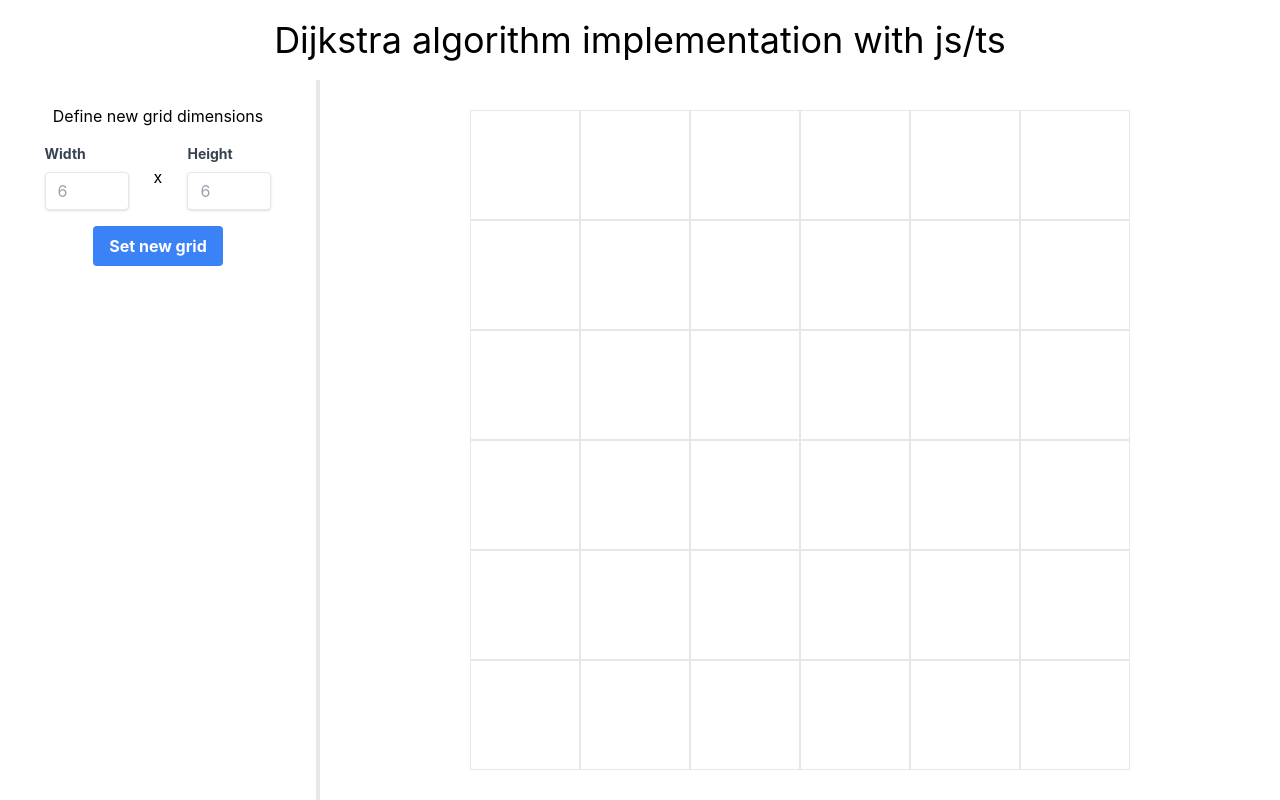
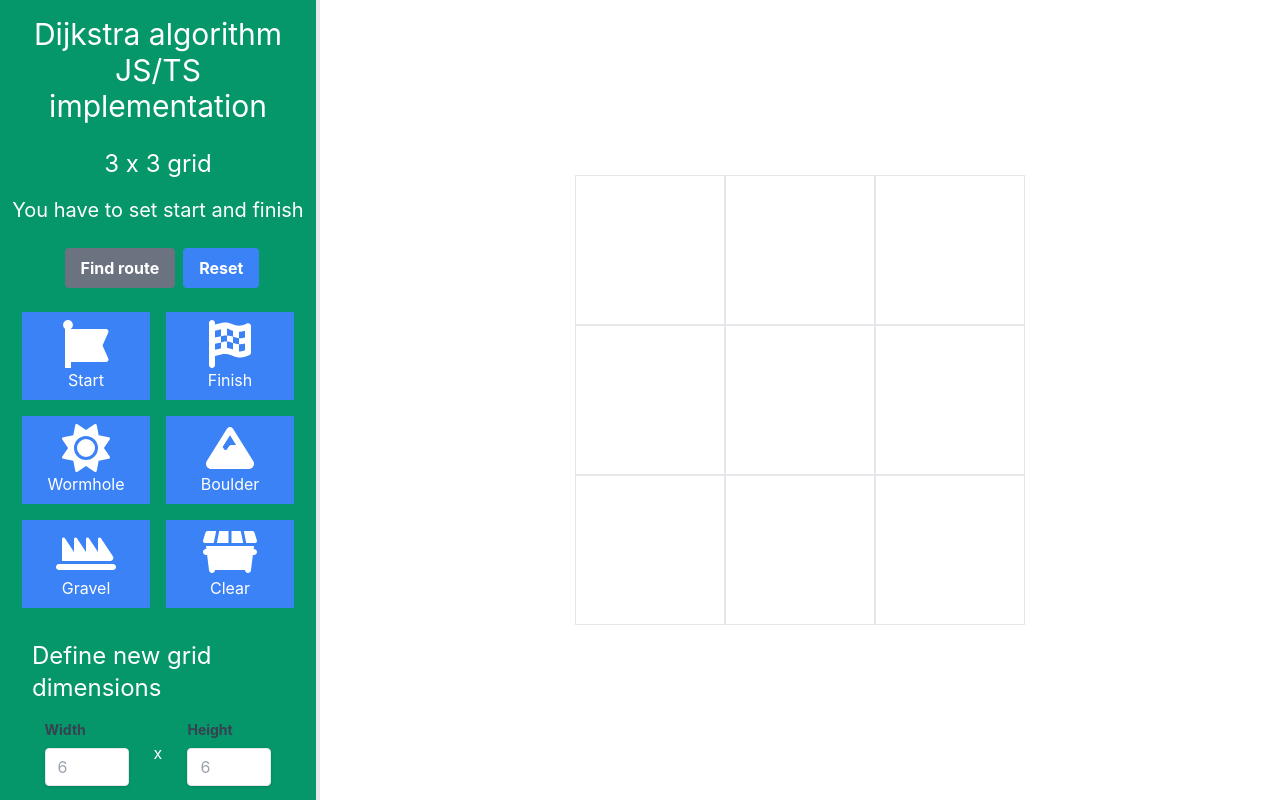
Before and after one commit to mishaszu/DijkstraJS-example, a React (Create React App) app: page / in a window 1280 px wide. Built offline with nearby package versions, Linux system fonts and the light colour scheme.

Commit message:
Basic UI & UX

```diff
--- a/package.json
+++ b/package.json
@@ -3,6 +3,9 @@
   "version": "0.1.0",
   "private": true,
   "dependencies": {
+    "@fortawesome/fontawesome-svg-core": "^6.1.1",
+    "@fortawesome/free-solid-svg-icons": "^6.1.1",
+    "@fortawesome/react-fontawesome": "^0.1.18",
     "@testing-library/jest-dom": "^5.16.3",
     "@testing-library/react": "^12.1.4",
     "@testing-library/user-event": "^13.5.0",
--- a/src/App.tsx
+++ b/src/App.tsx
@@ -1,11 +1,42 @@
-import React, {useState} from 'react';
-import logo from './logo.svg';
+import React, {useEffect, useState} from 'react';
 import './App.css';
-import {Graph} from './utils/graph';
+import {Graph, Kind} from './utils/graph';
 import {Grid} from './components/Grid';
+import {faDumpster, faFlagCheckered, faFontAwesome, faMountain, faRoadSpikes, faSun} from '@fortawesome/free-solid-svg-icons';
+import {ButtonPicker} from './components/ButtonPicker';
+import {dijkstra, dijkstraOutput} from './utils/dijkstra'
+
+export enum Mode {
+  None,
+  Start,
+  Finish,
+  Boulder,
+  Gravel,
+  Wormhole,
+  Clear
+}
 
 function App() {
-  const [graph, setGraph] = useState(new Graph(6, 6))
+  const [graph, setGraph] = useState(new Graph(3, 3))
+  const [pathResult, setPathResult] = useState({
+    time: null,
+    result: null,
+  } as {
+    time: number | null,
+    result: dijkstraOutput | null
+  })
+  const [mode, setMode] = useState(Mode.None)
+
+  const reset = (withGraph = false) => {
+    if (withGraph) {
+      graph.cells.forEach(c => {c.kind = Kind.Regular})
+      setGraph(Object.create(graph))
+    }
+    setPathResult({
+      time: null,
+      result: null
+    })
+  }
 
   const onSubmit = (event: React.FormEvent<HTMLFormElement>) => {
     event.preventDefault()
@@ -13,7 +44,6 @@ function App() {
     const width = Number(event.target.widthInput.value);
     // @ts-ignore
     const height = Number(event.target.heightInput.value);
-    console.log(!!width, !!height)
     if (!width && !height) {
       setGraph(new Graph(6, 6))
     }
@@ -22,17 +52,120 @@ function App() {
     } else {
       setGraph(new Graph(width, height))
     }
+    reset()
+  }
+
+
+  const updateGraph = (id: string) => {
+    switch (mode) {
+      case Mode.Start:
+        graph.setStart(id)
+        break
+      case Mode.Finish:
+        graph.setFinish(id)
+        break
+      case Mode.Boulder:
+        graph.setBoulder(id)
+        break
+      case Mode.Gravel:
+        graph.setGravel(id)
+        break
+      case Mode.Wormhole:
+        graph.setWormhole(id)
+        break
+      case Mode.Clear:
+        graph.setRoad(id)
+        break
+      default:
+        break
+    }
+    setGraph(Object.create(graph))
+  }
+
+  const canRun = !!graph.findCellByKind(Kind.Start) && !!graph.findCellByKind(Kind.Finish)
+
+  const modeClick = (mode: Mode) => (_: React.MouseEvent<HTMLDivElement, MouseEvent>) => {
+    setMode(old => {
+      if (old === mode) {
+        return Mode.None
+      } else {
+        return mode
+      }
+    })
+  }
+
+  const runDijkstra = () => {
+    const start = window.performance.now();
+    dijkstra(graph).then(result => {
+      const end = window.performance.now();
+      const time = end - start;
+      setPathResult({
+        time,
+        result
+      })
+    })
   }
 
   return (
     <>
-      <header className="flex items-center justify-center h-1-10">
-        <h1 className="text-4xl text-center">Dijkstra algorithm implementation with js/ts</h1>
-      </header>
-      <main className="flex items-center w-full align-center h-9-10">
-        <div className="w-1/4 h-full border-r-4">
+      <main className="flex items-center w-full h-full align-center">
+        <div className="flex flex-col justify-between w-1/4 h-full text-white border-r-4 bg-emerald-600">
+          <h1 className="my-4 text-3xl text-center">Dijkstra algorithm <span className="block">JS/TS</span>implementation</h1>
+          <div className="flex flex-col items-center">
+            <p className="my-2 text-2xl">{graph.width} x {graph.height} grid</p>
+            {
+              !canRun &&
+              <p className="my-2 text-xl">You have to set start and finish</p>
+            }
+            {
+              pathResult.time &&
+              <p className="my-2">{`Found path in ${pathResult.time}ms`}</p>
+            }
+            <div>
+              <button onClick={_ => runDijkstra()} className={`px-4 py-2 my-4 mx-2 font-bold text-white rounded cursor-pointer ${canRun ? "bg-blue-500 hover:bg-blue-700" : "bg-gray-500"}`} disabled={!canRun}>Find route</button>
+              <button onClick={_ => reset(true)} className={`px-4 py-2 my-4 font-bold text-white rounded cursor-pointer bg-blue-500 hover:bg-blue-700`}>Reset</button>
+            </div>
+          </div>
+          <div className="flex flex-wrap justify-center">
+            <ButtonPicker
+              onClick={modeClick(Mode.Start)}
+              text="Start"
+              selected={mode === Mode.Start}
+              icon={faFontAwesome}
+            />
+            <ButtonPicker
+              onClick={modeClick(Mode.Finish)}
+              text="Finish"
+              selected={mode === Mode.Finish}
+              icon={faFlagCheckered}
+            />
+            <ButtonPicker
+              onClick={modeClick(Mode.Wormhole)}
+              text="Wormhole"
+              selected={mode === Mode.Wormhole}
+              icon={faSun}
+            />
+            <ButtonPicker
+              onClick={modeClick(Mode.Boulder)}
+              text="Boulder"
+              selected={mode === Mode.Boulder}
+              icon={faMountain}
+            />
+            <ButtonPicker
+              onClick={modeClick(Mode.Gravel)}
+              text="Gravel"
+              selected={mode === Mode.Gravel}
+              icon={faRoadSpikes}
+            />
+            <ButtonPicker
+              onClick={modeClick(Mode.Clear)}
+              text="Clear"
+              selected={mode === Mode.Clear}
+              icon={faDumpster}
+            />
+          </div>
           <form className="flex flex-col items-center px-8 pt-6 pb-8 mb-4" onSubmit={v => onSubmit(v)}>
-            <h3>Define new grid dimensions</h3>
+            <h3 className="text-2xl">Define new grid dimensions</h3>
             <div className="flex items-center justify-around">
               <div className="inline-block w-1/3">
                 <label className="block mb-2 text-sm font-bold text-gray-700" htmlFor="widthInput">Width</label>
@@ -47,7 +180,7 @@ function App() {
             <button className="px-4 py-2 font-bold text-white bg-blue-500 rounded hover:bg-blue-700" type="submit">Set new grid</button>
           </form>
         </div>
-        <Grid graph={graph} />
+        <Grid graph={graph} updateGraph={updateGraph} modeSelected={mode !== Mode.None} result={pathResult.result && pathResult.result?.path ? pathResult.result.path : []} />
       </main>
     </>
   );
--- /dev/null
+++ b/src/components/ButtonPicker.tsx
@@ -0,0 +1,16 @@
+import {FontAwesomeIcon} from '@fortawesome/react-fontawesome';
+import {IconDefinition} from '@fortawesome/free-solid-svg-icons';
+import {FC} from 'react';
+
+interface Props {
+  onClick(e: React.MouseEvent<HTMLDivElement, MouseEvent>): void,
+  text: string,
+  icon: IconDefinition,
+  selected: boolean
+}
+
+export const ButtonPicker: FC<Props> = ({onClick, text, icon, selected}) =>
+    <div onClick={onClick} className={`flex flex-col items-center w-16 px-16 py-2 m-2 cursor-pointer ${selected ? "bg-pink-600" : "bg-blue-500 hover:bg-blue-700"}`}>
+      <FontAwesomeIcon size="3x" icon={icon} />
+      <p>{text}</p>
+    </div>
--- a/src/components/Cell.tsx
+++ b/src/components/Cell.tsx
@@ -1,17 +1,77 @@
+import React, {useEffect, useState} from 'react'
+import {FontAwesomeIcon} from "@fortawesome/react-fontawesome";
 import {FC} from "react";
-import {Cell as GraphCell} from '../utils/graph'
+import {Cell as GraphCell, Kind} from '../utils/graph'
+import {faFlagCheckered, faFontAwesome, faMountain, faRoadSpikes, faSun} from '@fortawesome/free-solid-svg-icons';
 import './Cell.css'
 
 interface Props {
   cell: GraphCell,
-  size: number
+  size: number,
+  onClick(e: React.MouseEvent<HTMLDivElement, MouseEvent>): void,
+  modeSelected: boolean,
+  selectTimeout: number | null
+}
+
+
+const kindToIcon = (kind: Kind, iconSize: "2x" | "3x" | "5x") => {
+  switch (kind) {
+    case Kind.Start:
+      return <FontAwesomeIcon size={iconSize} icon={faFontAwesome} />
+    case Kind.Finish:
+      return <FontAwesomeIcon size={iconSize} icon={faFlagCheckered} />
+    case Kind.Wormhole:
+      return <FontAwesomeIcon size={iconSize} icon={faSun} />
+    case Kind.Boulder:
+      return <FontAwesomeIcon size={iconSize} icon={faMountain} />
+    case Kind.Gravel:
+      return <FontAwesomeIcon size={iconSize} icon={faRoadSpikes} />
+    default:
+      return null
+  }
+}
+
+const matchIconSize = (size: number) => {
+  if (size > 120) {
+    return "5x"
+  } else if (size > 80) {
+    return "3x"
+  } else {
+    return "2x"
+  }
 }
 
 export const Cell: FC<Props> = ({
   cell,
-  size
+  size,
+  onClick,
+  modeSelected,
+  selectTimeout
 }) => {
+  const [selected, setSelected] = useState(false)
+
+  useEffect(() => {
+    let timeout: any = null
+    if (selectTimeout !== null) {
+      timeout = setTimeout(() => {
+        setSelected(true)
+      }, selectTimeout * 100 + 100)
+    } else {
+      setSelected(false)
+    }
+
+    return () => {
+      if (timeout !== null) {
+        clearTimeout(timeout)
+      }
+    }
+  }, [selectTimeout])
+
   return (
-    <div style={{width: `${size}px`, height: `${size}px`}} className="flex-wrap border cell-min-size"></div>
+    <div onClick={onClick} style={{width: `${size}px`, height: `${size}px`}} className={`flex items-center justify-center text-black flex-wrap border cell-min-size ${modeSelected ? "cursor-copy" : "cursor-pointer"} hover:bg-emerald-100 ${selected ? "bg-blue-200" : ""}`}>
+      {
+        kindToIcon(cell.kind, matchIconSize(size))
+      }
+    </div>
   )
 }
--- a/src/components/Grid.tsx
+++ b/src/components/Grid.tsx
@@ -4,7 +4,10 @@ import {Cell} from "./Cell"
 import './Grid.css'
 
 interface Props {
-  graph: Graph
+  graph: Graph,
+  updateGraph(id: string): void,
+  modeSelected: boolean,
+  result?: string[]
 }
 
 const sizeFromRef = (ref: any, width: number, height: number, def = 40): [number, boolean] => {
@@ -17,24 +20,30 @@ const sizeFromRef = (ref: any, width: number, height: number, def = 40): [number
   return [size, size > def]
 }
 
-export const Grid: FC<Props> = ({graph}) => {
+export const Grid: FC<Props> = ({graph, updateGraph, modeSelected, result = []}) => {
   const [[size, justify], setSizeAndJustify] = useState([50, true])
   const ref = useRef(null)
   useEffect(() => {
     setSizeAndJustify(sizeFromRef(ref, graph.width, graph.height))
-  }, [ref?.current, graph.width, graph.height])
+  }, [graph.width, graph.height])
   return (
     <div ref={ref} className={`flex flex-col ${justify ? "items-center justify-center" : "p-4"} w-3/4 h-full overflow-auto`}>
       {
         Array(graph.height).fill(null).map((_, index) => <div key={`row-${index}`} className="flex">
           {
-            graph.cells.slice(index * graph.width, (index + 1) * graph.width).map(c =>
-              <Cell
+            graph.cells.slice(index * graph.width, (index + 1) * graph.width).map(c => {
+              const indexOf = result.indexOf(c.id);
+              const selectTimeout = indexOf > -1 ? indexOf: null
+
+              return <Cell
+                selectTimeout={selectTimeout}
+                onClick={_ => updateGraph(c.id)}
+                modeSelected={modeSelected}
                 key={c.id}
                 cell={c}
                 size={size}
               />
-            )
+            })
           }
         </div>)
       }
--- a/src/utils/dijkstra.ts
+++ b/src/utils/dijkstra.ts
@@ -9,6 +9,11 @@ type Costs = {
   [key: string]: number
 }
 type Processed = string[]
+
+export interface dijkstraOutput {
+  distance: number,
+  path: string[] | null
+}
 
 const lowestCostNode = (costs: Costs, processed: Processed) =>
   Object
@@ -22,7 +27,7 @@ const lowestCostNode = (costs: Costs, processed: Processed) =>
       return lowest;
     }, null as string | null);
 
-export const dijkstra = async (graph: Graph) => {
+export const dijkstra = async (graph: Graph): Promise<dijkstraOutput> => {
   const start = graph.findCellByKind(Kind.Start)
   const finish = graph.findCellByKind(Kind.Finish)
   if (start === undefined) {
--- a/src/utils/graph.ts
+++ b/src/utils/graph.ts
@@ -4,7 +4,7 @@ export enum Kind {
   Finish = "Finish",
   Gravel = "Gravel",
   Boulder = "Boulder",
-  Vortex = "Vortex",
+  Wormhole = "Wormhole",
 }
 
 export class Cell {
@@ -66,21 +66,21 @@ export class Graph {
       neigbours.push(cells[(y - 1) * width + x])
       neigbours.push(cells[(y + 1) * width + x])
     }
-    if (kind === Kind.Vortex) {
+    if (kind === Kind.Wormhole) {
       this
         .cells
-        .filter(c => c.kind === Kind.Vortex && c.id !== id)
+        .filter(c => c.kind === Kind.Wormhole && c.id !== id)
         .forEach(c => neigbours.push(c))
     }
     return neigbours.filter(cell => cell.kind !== Kind.Boulder && cell.kind !== Kind.Start)
   }
 
   private setUniqueKind(id: string, kind: Kind.Start | Kind.Finish) {
-    const start = this.findCellByKind(kind)
+    const uniqu = this.findCellByKind(kind)
     const cell = this.findCellById(id);
     if (cell) {
-      if (start) {
-        start.kind = kind
+      if (uniqu) {
+        uniqu.kind = Kind.Regular
       }
       cell.kind = kind
       return true
@@ -89,10 +89,13 @@ export class Graph {
     }
   }
 
-  private setCommonKind(id: string, kind: Kind.Boulder | Kind.Gravel | Kind.Vortex) {
+  private setCommonKind(id: string, kind: Kind.Boulder | Kind.Gravel | Kind.Wormhole) {
     const cell = this.findCellById(id);
-    if (cell) {
+    if (cell && cell.kind !== kind) {
       cell.kind = kind
+      return true
+    } else if (cell && cell.kind === kind) {
+      cell.kind = Kind.Regular
       return true
     } else {
       return false
@@ -115,12 +118,22 @@ export class Graph {
     return this.setCommonKind(id, Kind.Gravel)
   }
 
-  setVortex(id: string) {
-    return this.setCommonKind(id, Kind.Vortex)
+  setWormhole(id: string) {
+    return this.setCommonKind(id, Kind.Wormhole)
+  }
+
+  setRoad(id: string) {
+    const cell = this.findCellById(id);
+    if (cell) {
+      cell.kind = Kind.Regular
+      return true
+    } else {
+      return false
+    }
   }
 
   static calcDistance(cell: Cell, parent?: Cell) {
-    if (parent && parent.kind === Kind.Vortex && cell.kind === Kind.Vortex) {
+    if (parent && parent.kind === Kind.Wormhole && cell.kind === Kind.Wormhole) {
       return 0
     } else if (cell.kind === Kind.Gravel) {
       return 2
```
Also changed, not shown: 1 other file (tests, documents, lock files or other folders).
